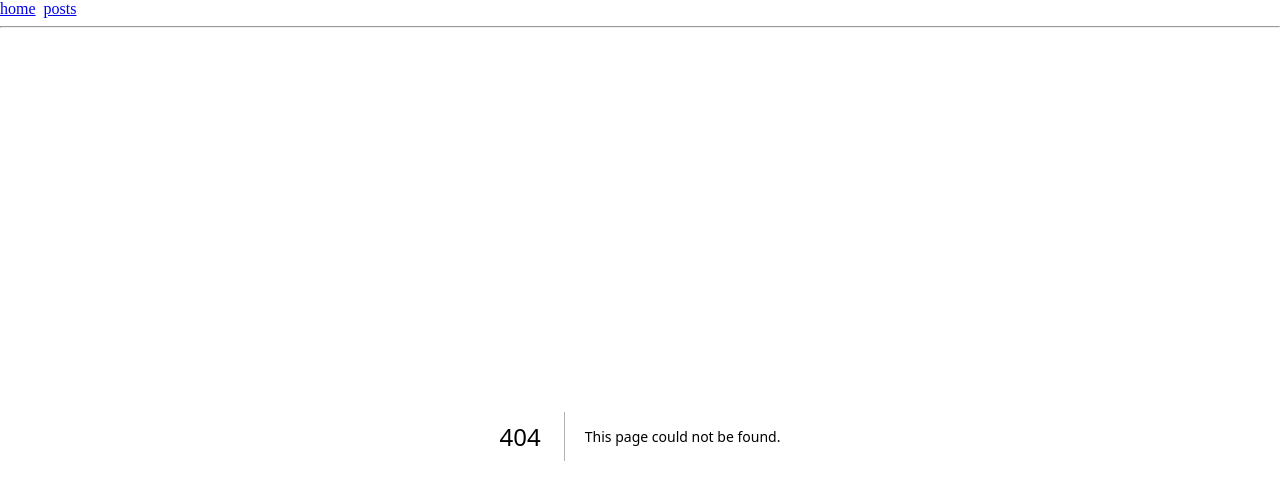
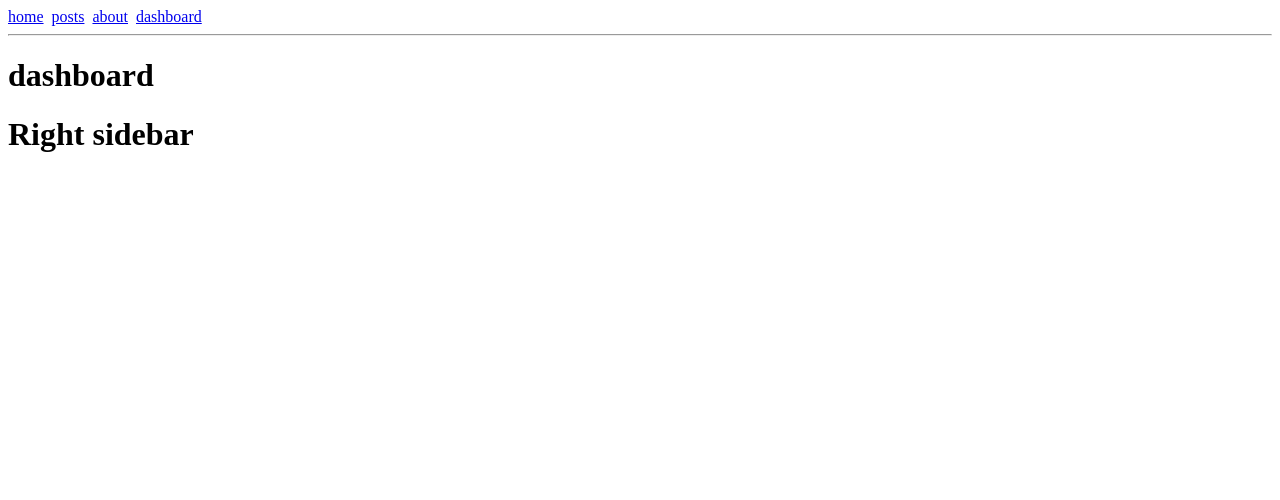
Before and after one commit to mistersakil/nextjs-practice-20240911, a Next.js app: page /dashboard in a window 1280 px wide. Before the commit this address had no page. Shown: the top 500 px of the page. Built offline with nearby package versions, Linux system fonts and the light colour scheme.

Commit message:
use of parallal route

```diff
--- /dev/null
+++ b/src/app/(pages)/dashboard/@left/page.tsx
@@ -0,0 +1,9 @@
+import React from "react";
+
+export default () => {
+  return (
+    <>
+      <h1>left sidebar</h1>
+    </>
+  );
+};
--- /dev/null
+++ b/src/app/(pages)/dashboard/@right/page.tsx
@@ -0,0 +1,9 @@
+import React from "react";
+
+export default () => {
+  return (
+    <>
+      <h1>Right sidebar</h1>
+    </>
+  );
+};
--- /dev/null
+++ b/src/app/(pages)/dashboard/layout.tsx
@@ -0,0 +1,13 @@
+import React from "react";
+
+export default function ParallelLayout({ children, left, right }) {
+  let isSidebar = false;
+  return (
+    <>
+      {children}
+      {/* {left}
+      {right} */}
+      {isSidebar ? left : right}
+    </>
+  );
+}
--- /dev/null
+++ b/src/app/(pages)/dashboard/page.tsx
@@ -0,0 +1,9 @@
+import React from "react";
+
+export default () => {
+  return (
+    <>
+      <h1>dashboard</h1>
+    </>
+  );
+};
--- a/src/app/(pages)/page.tsx
+++ b/src/app/(pages)/page.tsx
@@ -1,4 +1,3 @@
-import Link from "next/link";
 import React from "react";
 export default function HomePage() {
   return (
--- a/src/app/(pages)/posts/[id]/page.tsx
+++ b/src/app/(pages)/posts/[id]/page.tsx
@@ -4,9 +4,6 @@ export default (props) => {
   let {
     params: { id },
   } = props;
-
-  console.log(id);
-
   return (
     <>
       <h1>Post details: </h1>
--- a/src/app/layout.tsx
+++ b/src/app/layout.tsx
@@ -6,7 +6,9 @@ export default function RootLayout({ children }) {
       <body>
         <nav>
           <Link href="/">home</Link> &nbsp;
-          <Link href="/posts">posts</Link>
+          <Link href="/posts">posts</Link> &nbsp;
+          <Link href="/about">about</Link> &nbsp;
+          <Link href="/dashboard">dashboard</Link>
         </nav>
         <hr />
         {children}
```
